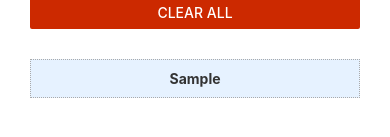
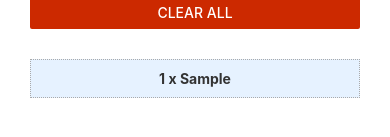
Before and after one commit to markallen01666/react-native-shopping-list, a React Native app: screen / in a window 390 px wide. Both pictures are taken after typing "Sample" into the empty fields and a click on the button "ADD". Shown: the part 189-326 px from the top of the page. Built offline with nearby package versions, Linux system fonts and the light colour scheme.

Commit message:
Added basis of number and units fields for listItem.js

```diff
--- a/components/listItem.js
+++ b/components/listItem.js
@@ -18,7 +18,11 @@ const listItem = props => {
             strikeState ? styles.strikeItemText : styles.itemText
           }
         >
+          <Text>1 </Text>
+          <Text>x </Text>
+          <Text>
           {props.title}
+          </Text>
         </Text>
       </View>
     </TouchableOpacity>
```
